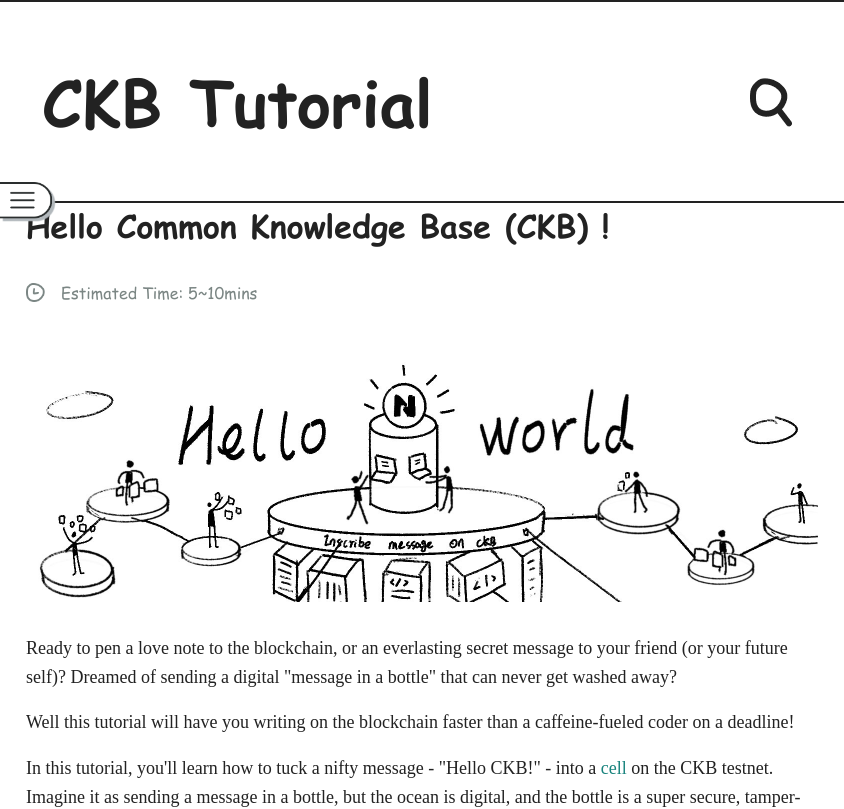
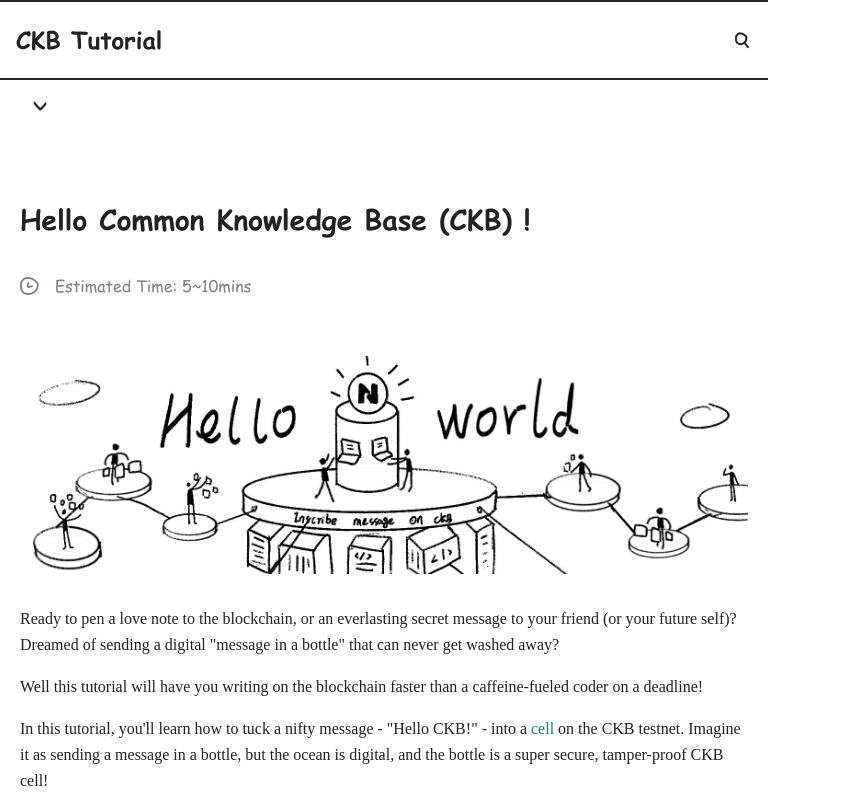
Before and after one commit to cryptape/ckb-tutorial, a React (Vite) app: page / in a window 768 px wide. Shown: the top 809 px of the page, 844 px wide, since content can reach past the window. Built offline with nearby package versions, Linux system fonts and the light colour scheme; a web font is replaced by a local one.

Commit message:
mobile flex

```diff
--- a/src/App.css
+++ b/src/App.css
@@ -10,7 +10,5 @@
 }
 
 @media only screen and (max-width: 768px) {
-  #root {
-    width: auto;
-  }
+
 }
--- a/src/components/FlowChart/FlowChart.scss
+++ b/src/components/FlowChart/FlowChart.scss
@@ -12,10 +12,19 @@
     border-radius: 2px;
     border: 1px solid var(--text-02, #2A2E2E);
     text-align: center;
-    font-family: 'Comic Sans MS';
+    font-family: 'Comic Sans MS', monospace;
+    flex-shrink: 0; // Add this line
 }
 
 .flowchart-arrow {
     display: inline-block;
     margin-left: 16px;
 }
+
+
+@media only screen and (max-width: 768px) {
+    .flowchart-step {
+        width: 100%;
+        align-items: flex-start !important;
+    }
+}
--- a/src/components/Footer/Footer.scss
+++ b/src/components/Footer/Footer.scss
@@ -9,7 +9,7 @@
     padding-top: 58px;
     .ckb-info {
       color: #ffffff;
-      font-family: "Comic Sans MS";
+      font-family: "Comic Sans MS", monospace;
       .discord {
         img {
           width: 25px;
@@ -33,3 +33,11 @@
     }
   }
 }
+
+@media only screen and (max-width: 768px)  {
+  .footer-wrapper{
+    .footer-content {
+      padding: 3.62rem 1.25rem;
+    }
+  }
+}
--- a/src/components/Footer/Footer.tsx
+++ b/src/components/Footer/Footer.tsx
@@ -1,9 +1,9 @@
 import React from 'react';
-import './Footer.scss';
 import Discord from '../../assets/img/discord.png'
 import Github from '../../assets/img/github.png'
 import Unknown from '../../assets/img/unknown.png'
 import Twitter from '../../assets/img/twitter.png'
+import './Footer.scss';
 
 const Footer: React.FC = () => {
     return (
@@ -31,4 +31,5 @@ const Footer: React.FC = () => {
     );
 }
 
+
 export default Footer;
--- a/src/components/Header/Header.scss
+++ b/src/components/Header/Header.scss
@@ -37,15 +37,15 @@
 
 @media only screen and (max-width: 768px) {
     .header-wrapper {
-        height: 12.66rem;
-        padding: 0 2.66rem;
+        height: 5rem;
+        padding: 0 1rem;
         .header-logo {
             display: none;
         }
         .header-text {
             display: block;
-            line-height: 12.66rem;
-            font-size: 4rem;
+            line-height: 5rem;
+            font-size: 1.5rem;
             font-family: "Comic Sans Bold", monospace;
         }
         .search-bar {
@@ -53,6 +53,8 @@
         }
         .mobile-search {
             display: block;
+            width: 1.25rem;
+            height: 1.25rem;
         }
     }
 }
--- a/src/components/NextPage/NextPage.scss
+++ b/src/components/NextPage/NextPage.scss
@@ -1,8 +1,8 @@
 .next-page-container {
-  p {
+  .pc-text {
     color: #9D9D9D;
     font-size: 16px;
-    font-family: 'Comic Sans MS Light';
+    font-family: 'Comic Sans MS Light', monospace;
   }
   .next-page-btn {
     width: 374px;
@@ -14,9 +14,41 @@
     text-align: center;
     line-height: 72px;
     font-size: 22px;
-    font-family: 'Comic Sans MS';
+    font-family: 'Comic Sans MS', monospace;
     &:hover {
       cursor: pointer;
     }
   }
 }
+
+@media only screen and (max-width: 768px) {
+  .next-page-wrapper {
+    flex-direction: row !important;
+    .pc-text {
+      display: none;
+    }
+    .next-page-btn {
+      display: none;
+    }
+  }
+
+  .mobile-next-container {
+    .mobile-next-icon {
+      width: 3.75rem;
+      height: 3.75rem;
+    }
+    .mobile-next-text-container {
+      margin-left: 1.25rem;
+      .action-text {
+        font-size: 0.875rem;
+        font-family: Comic Sans MS, monospace;
+        color: #7B8684;
+      }
+      .title-text {
+        font-size: 1.375rem;
+        font-family: Comic Sans MS, monospace;
+        color: #2A2E2E;
+      }
+    }
+  }
+}
--- a/src/components/NextPage/NextPage.tsx
+++ b/src/components/NextPage/NextPage.tsx
@@ -1,6 +1,7 @@
 import React, { useEffect, useState } from 'react';
 import { useNavigate } from 'react-router-dom';
 import docs, { Doc } from '../../utils/docs.ts';
+import NextPageButton from '../../assets/img/next-page.png'
 import './NextPage.scss';
 
 interface NextPageProps {
@@ -23,12 +24,20 @@ const NextPage: React.FC<NextPageProps> = ({ docName }) => {
     };
 
     return (
-        <div className="flex flex-row-reverse">
+        <div className="next-page-wrapper flex flex-row-reverse">
             {route && (
                 <div className="next-page-container">
-                    <p>Next</p>
+                    <p className="pc-text">Next</p>
                     <div className="next-page-btn" onClick={handleClick}>
                         {docName}
+                    </div>
+
+                    <div className="mobile-next-container flex items-center">
+                        <img className="mobile-next-icon" src={NextPageButton} alt="next" />
+                        <div className="mobile-next-text-container">
+                            <div className="action-text">Next</div>
+                            <div className="title-text">Multi-purpose NFT</div>
+                        </div>
                     </div>
                 </div>
             )}
--- a/src/components/SideBar/SideBar.tsx
+++ b/src/components/SideBar/SideBar.tsx
@@ -9,10 +9,15 @@ import './SiderBar.scss'
 
 const Sidebar: React.FC = () => {
     const [openFirstLevel, setOpenFirstLevel] = useState<string | null>(null);
-
+    const [secondLevelText, setSecondLevelText] = useState<string | null>(null);
+    const [openStatus, setOpenStatus] = useState<boolean>(false)
     const handleToggle = (firstLevel: string) => {
         setOpenFirstLevel(openFirstLevel === firstLevel ? null : firstLevel);
     };
+
+    const mobileToggle = () => {
+        setOpenStatus(openStatus => !openStatus)
+    }
 
     const location = useLocation();
 
@@ -23,13 +28,29 @@ const Sidebar: React.FC = () => {
         );
         if (matchingFirstLevel) {
             setOpenFirstLevel(matchingFirstLevel.firstLevel);
+            const secondLevelMatch = matchingFirstLevel.secondLevels.find(level =>
+                currentPath.includes(level.secondLevel)
+            );
+            if (secondLevelMatch) {
+                setSecondLevelText(secondLevelMatch.secondLevelText);
+            }
         }
     }, [location]);
+
+    const isMobile = window.innerWidth <= 768;
+    const sideBarStyle = isMobile ? { display: openStatus ? 'block' : 'none' } : {};
 
     return (
         <div className="side-bar-wrapper">
             <img className="collapsed-menu" src={SidebarIcon} alt="Sidebar Icon" />
-            <div className="side-bar-container">
+            <div className="collapsed-button flex items-center" onClick={mobileToggle}>
+                {secondLevelText}
+                <img
+                    src={openStatus ? UpArrow : DownArrow}
+                    alt="Toggle"
+                />
+            </div>
+            <div className="side-bar-container" style={sideBarStyle}>
                 {docs.map(({ firstLevel, firstLevelText, secondLevels }: Doc) => (
                     <div className="first-level-item" key={firstLevel}>
                         <div className="font-bold cursor-pointer" onClick={() => handleToggle(firstLevel)}>
--- a/src/components/SideBar/SiderBar.scss
+++ b/src/components/SideBar/SiderBar.scss
@@ -53,3 +53,33 @@
     }
   }
 }
+
+@media only screen and (max-width: 768px) {
+  .side-bar-wrapper {
+    position: relative;
+    top: 0;
+    margin-bottom: 4rem;
+    .collapsed-menu {
+      display: none;
+    }
+    .collapsed-button {
+      font-size: 1rem;
+      font-family: Comic Sans Bold, monospace;
+      padding: 1rem 1rem 1rem 0;
+      img {
+        width: 16px;
+        height: 20px;
+        margin-left: 0.75rem;
+      }
+    }
+    .side-bar-container {
+      display: none;
+    }
+  }
+}
+
+@media only screen and (min-width: 768px)  {
+  .collapsed-button {
+    display: none;
+  }
+}
--- a/src/index.css
+++ b/src/index.css
@@ -29,25 +29,6 @@
   src: url("./assets/font/RobotoMono-Bold.woff") format('woff');
 }
 
-
-@font-face {
-  font-family: 'DM Mono';
-  src: url("./assets/font/DMMono-Regular.woff") format('woff');
-}
-@font-face {
-  font-family: 'DM Mono Bolder';
-  src: url("./assets/font/DMMono-Medium.woff") format('woff');
-}
-
-@font-face {
-  font-family: 'Montserrat';
-  src: url("./assets/font/Montserrat-Medium.woff") format('woff');
-}
-@font-face {
-  font-family: 'Montserrat Bolder';
-  src: url("./assets/font/Montserrat-Bold.woff") format('woff');
-}
-
 @font-face {
   font-family: 'SF-Pro-Text';
   src: url("./assets/font/SF-Pro-Text-Regular.woff") format('woff');
@@ -57,7 +38,14 @@
   src: url("./assets/font/SF-Pro-Text-Bold.woff") format('woff');
 }
 
+html,
+body {
+  overflow-x: hidden;
+}
 
+html {
+  font-size: 16px;
+}
 
 
 #root {
@@ -116,6 +104,7 @@ code {
   display: block;
   width: 100%;
   padding: 0.5rem 1rem !important;
+  font-size: 14px !important;
   white-space: break-spaces !important;
   word-break: break-word !important;
   font-family: 'Roboto Mono','sans-serif' !important;
@@ -142,3 +131,22 @@ a,
 .tutorial-font-green {
   color: #18837D;
 }
+
+@media only screen and (max-width: 768px) {
+  .markdown-content-wrapper {
+    padding: 0 1.25rem;
+  }
+
+  h1 {
+    font-size: 1.75rem;
+  }
+
+  p {
+    font-size: 1rem;
+  }
+
+  hr {
+    opacity: 0;
+    margin-top: -6rem;
+  }
+}
```
Also changed, not shown: src/Views/HelloWorld.mdx (+2 -1 lines), src/assets/img/next-page.png (added).
